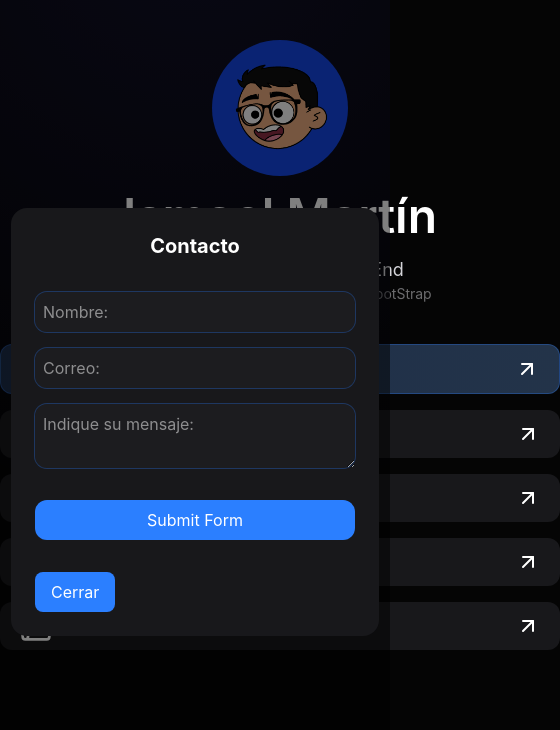
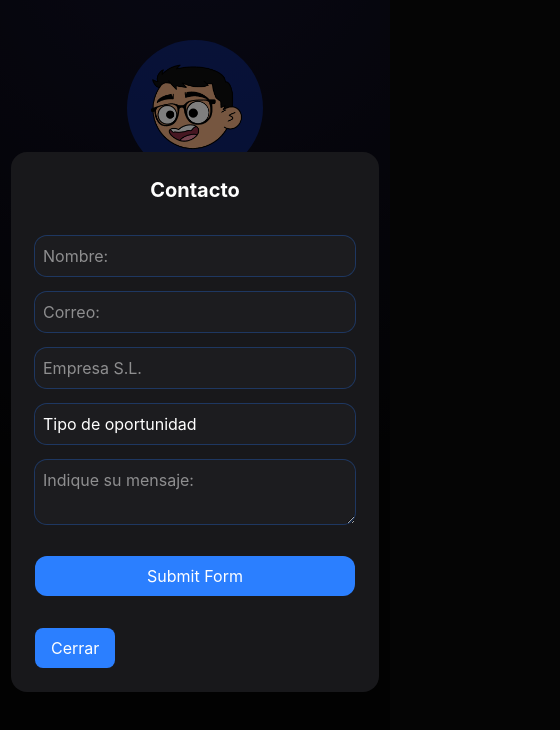
Before and after one commit to imardev/react-linkhub, a React (Vite) app: page / in a window 390 px wide. Both pictures are taken after a click on the button "Contacto". Shown: the top 730 px of the page, 560 px wide, since content can reach past the window. Built offline with nearby package versions, Linux system fonts and the light colour scheme.

Commit message:
Actualizar estilos en componentes y agregar nuevos campos al formulario de contacto

```diff
--- a/src/App.jsx
+++ b/src/App.jsx
@@ -8,23 +8,23 @@ function App() {
   const [isModalOpen, setIsModalOpen] = useState(false);
   return (
     <>
-      <main className=" relative  mx-auto w-140 flex justify-center text-center m-10 flex-col">
+      <main className="relative w-80 md:w-140  mx-auto  flex justify-center text-center m-10 flex-col">
         <div className="mesh-gradient"></div>
         <div className="info z-10">
-          <div className="avatar w-fit flex justify-center mx-auto size-34 bg-blue-700 rounded-full shadow-shadow-[0_90px_60px_rgba(0,0,0,0.4)] ">
+          <div className="avatar w-fit flex justify-center mx-auto size-34 bg-blue-700/40 rounded-full shadow-shadow-[0_90px_60px_rgba(0,0,0,0.4)] ">
             <img src={avatar} alt="Imagen de un avatar parecido" />
           </div>
-          <div className="name text-5xl font-semibold text-white m-4">
+          <div className="name text-4xl md:text-5xl font-semibold text-white m-2">
             Ismael Martín
           </div>
-          <div className="rol text-zinc-300 text-lg">
+          <div className="rol text-zinc-300 text-md md:text-lg">
             Desarrollador Web Front-End
           </div>
-          <div className="stack text-zinc-300/50 text-sm">
+          <div className="stack text-zinc-300/50 text-sm md:text-md">
             React • TailwindCSS • JavaScript • BootStrap
           </div>
         </div>
-        <div className="links z-10">
+        <div className="links z-10 w-70 md:w-full mx-auto">
           <Link onOpenModal={() => setIsModalOpen(true)} />
         </div>
       </main>
@@ -35,7 +35,7 @@ function App() {
             <ContactForm />
             <button
               onClick={() => setIsModalOpen(false)}
-              className="mt-4 px-4 py-2 bg-blue-500 rounded-lg"
+              className="mt-4 px-4 py-2 bg-blue-500 rounded-lg cursor-pointer hover:scale-110 duration-500"
             >
               Cerrar
             </button>
--- a/src/components/Contact.jsx
+++ b/src/components/Contact.jsx
@@ -40,6 +40,54 @@ export default function ContactForm() {
         placeholder="Correo: "
         className="text-white bg-zinc-800/30 rounded-xl p-2 w-80 ring ring-blue-500/30"
       />
+      <input
+        type="text"
+        placeholder="Empresa S.L."
+        name="company"
+        className="text-white bg-zinc-800/30 rounded-xl p-2 w-80 ring ring-blue-500/30"
+      ></input>
+      <select
+        class="mb-3"
+        aria-label="Tipo de oportunidad"
+        name="opportunity_type"
+        className="text-white bg-zinc-800/30 rounded-xl p-2 w-80 ring ring-blue-500/30 appearance-none "
+      >
+        <option
+          selected
+          disabled
+          value=""
+          class="bg-zinc-800 text-white  appearance-none "
+        >
+          Tipo de oportunidad
+        </option>
+        <option
+          class="bg-zinc-800 appearance-none text-white"
+          value="Propuesta laboral"
+        >
+          Propuesta laboral
+        </option>
+        <option
+          class="bg-zinc-800 appearance-none text-white"
+          value="Incorporación a equipo"
+        >
+          Incorporación a equipo
+        </option>
+        <option
+          class="bg-zinc-800 appearance-none text-white"
+          value="Consulta profesional"
+        >
+          Consulta profesional
+        </option>
+        <option
+          class="bg-zinc-800 appearance-none text-white"
+          value="Información adicional sobre mi perfil"
+        >
+          Información adicional sobre mi perfil
+        </option>
+        <option class="bg-zinc-800 appearance-none text-white" value="Otra">
+          Otra
+        </option>
+      </select>
       <textarea
         name="message"
         required
--- a/src/components/Link.jsx
+++ b/src/components/Link.jsx
@@ -20,7 +20,7 @@ function Link({ onOpenModal }) {
           flex justify-between w-full pt-2 pb-2 pl-5 pr-5 items-center
           text-white rounded-xl bg-zinc-900
           hover:scale-[1.02]
-          transition-all duration-500 ease-in-out hover:bg-blue-400/20
+          transition-all duration-500 ease-in-out hover:bg-blue-400/20 font-semibold
         `;
 
         if (link.name === "portfolio") {
@@ -33,9 +33,9 @@ function Link({ onOpenModal }) {
               className={`${commonClasses} bg-linear-to-r from-blue-500/20 to-blue-400/20
               border border-blue-500/30`}
             >
-              {Icon && <Icon className="size-8" />}
+              {Icon && <Icon className="size-6 md:size-8" />}
               <span>{link.title}</span>
-              <ArrowUpRight />
+              <ArrowUpRight className="size-6 md:size-8" />
             </a>
           );
         }
@@ -48,9 +48,9 @@ function Link({ onOpenModal }) {
               onClick={onOpenModal}
               className={`${commonClasses} cursor-pointer`}
             >
-              {Icon && <Icon className="size-8" />}
+              {Icon && <Icon className="size-6 md:size-8" />}
               <span>{link.title}</span>
-              <ArrowUpRight />
+              <ArrowUpRight className="size-6 md:size-8" />
             </button>
           );
         }
@@ -63,9 +63,9 @@ function Link({ onOpenModal }) {
             rel="noreferrer"
             className={commonClasses}
           >
-            {Icon && <Icon className="size-8" />}
+            {Icon && <Icon className="size-6 md:size-8" />}
             <span>{link.title}</span>
-            <ArrowUpRight />
+            <ArrowUpRight className="size-6 md:size-8" />
           </a>
         );
       })}
--- a/src/data/links.json
+++ b/src/data/links.json
@@ -3,7 +3,7 @@
     "id": 1,
     "name": "portfolio",
     "title": "Portfolio",
-    "url": "https://ismartin.com",
+    "url": "https://fi12infor.github.io/porfolio/",
     "icon": "Globe"
   },
   {
@@ -27,12 +27,5 @@
     "url": "#",
     "icon": "Mail",
     "type": "action"
-  },
-  {
-    "id": 4,
-    "name": "blog",
-    "title": "Blog",
-    "url": "https://blog.ismartin.com",
-    "icon": "Newspaper"
   }
 ]
```
